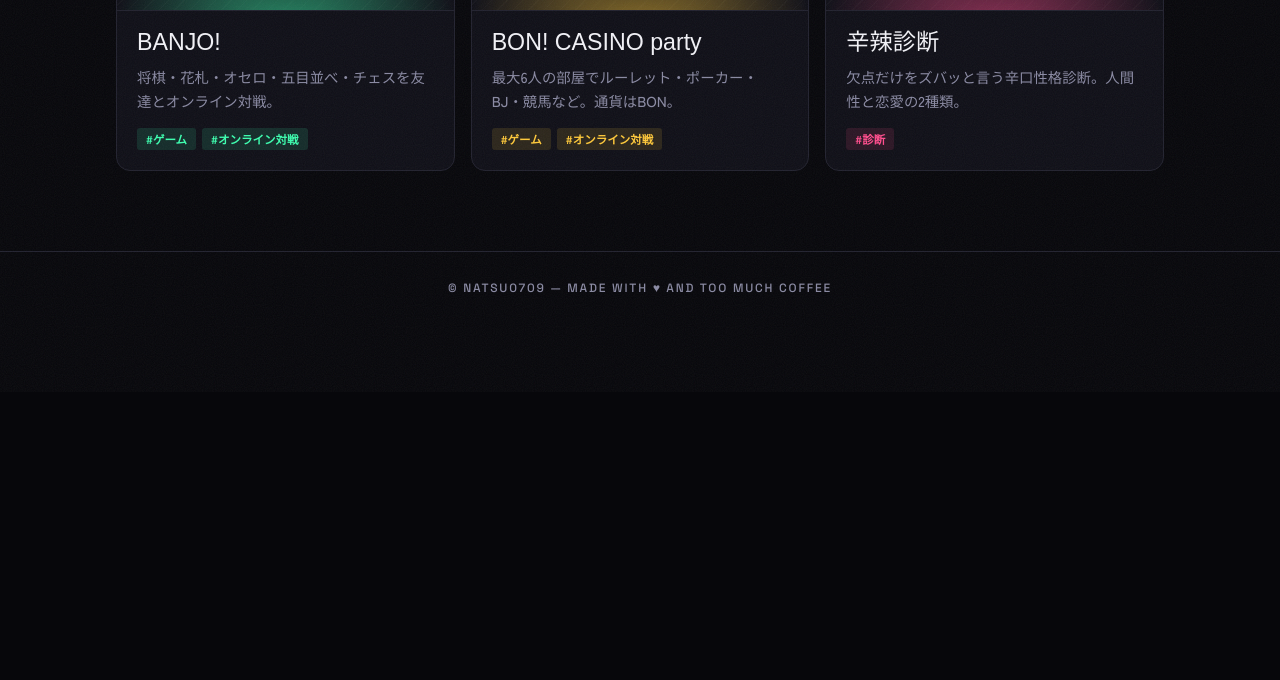
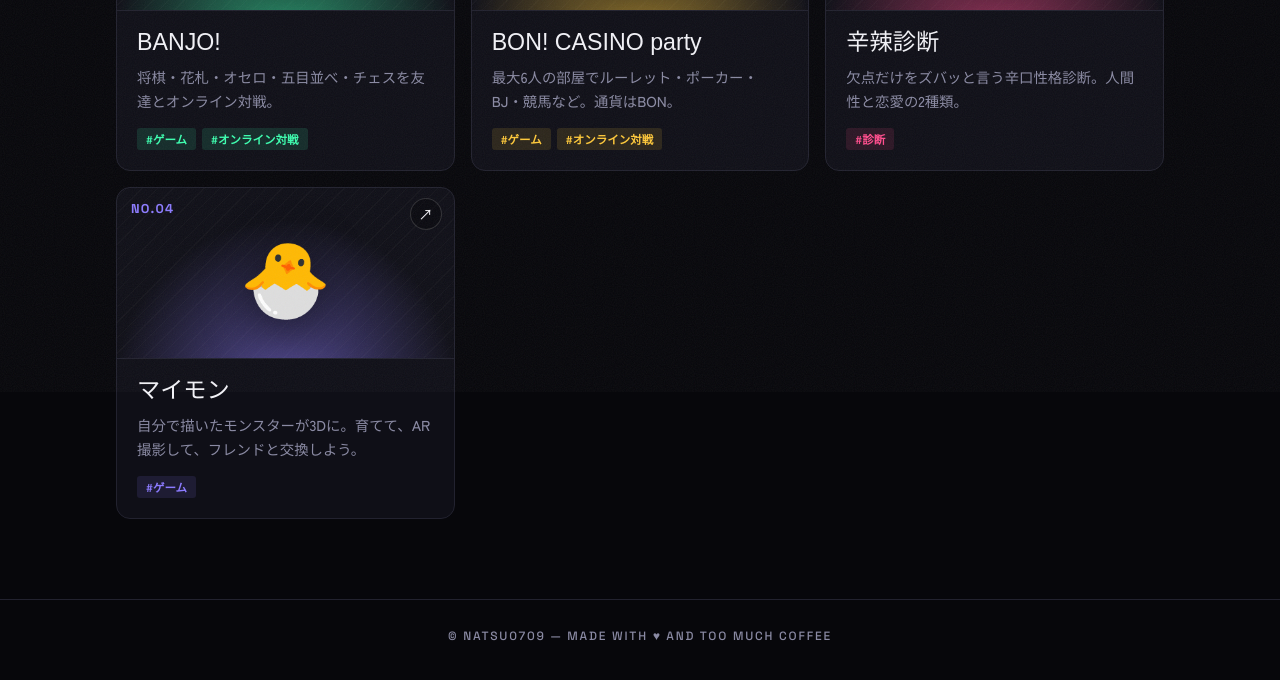
Before and after one commit to natsu0709/natsu0709.github.io, a plain HTML site: page index.html in a window 1280 px wide. Shown: the part 808-1488 px from the top of the page. Before the commit the page ends 1144 px from the top, so only its background shows below. Drawn offline with Linux system fonts and the light colour scheme; a web font is replaced by a local one.

Commit message:
Add files via upload

```diff
--- a/index.html
+++ b/index.html
@@ -160,9 +160,14 @@ const WORKS = [
     tags: ["診断"],
     color: "#ff4d8d"
   },
-  // 例：公開したらコメントを外してURLを入れる
-  // { name:"マイモン", emoji:"🐣", url:"https://natsu0709.github.io/xxxx/",
-  //   desc:"描いたモンスターが3Dになって一緒に暮らせる。", tags:["ゲーム"], color:"#8c7bff" },
+  {
+    name: "マイモン",
+    emoji: "🐣",
+    url: "https://natsu0709.github.io/MyMon/",
+    desc: "自分で描いたモンスターが3Dに。育てて、AR撮影して、フレンドと交換しよう。",
+    tags: ["ゲーム"],
+    color: "#8c7bff"
+  },
 ];
 // ============================================
 
```
